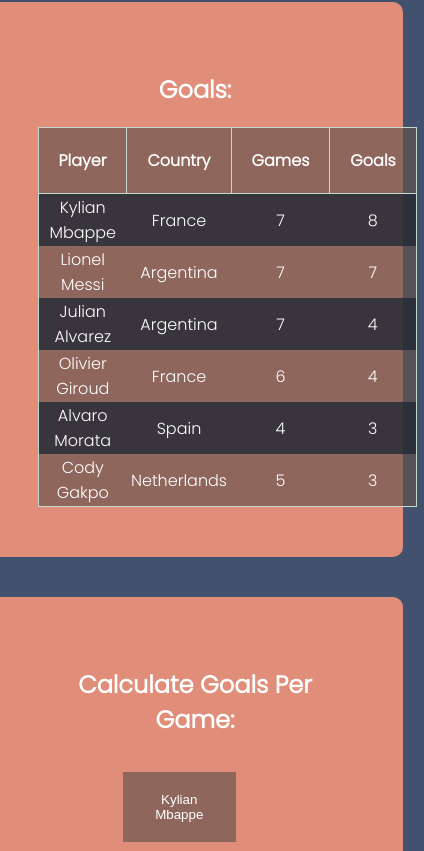
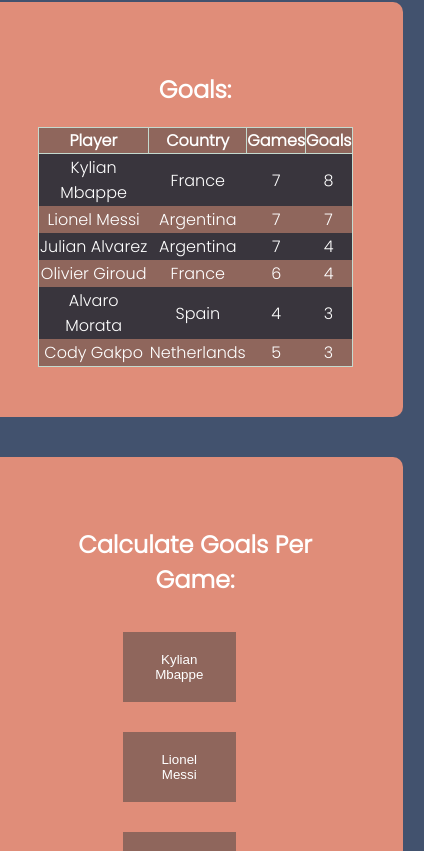
Before and after one commit to eosull/Portfolio-Project-2, a plain HTML site: page index.html in a window 390 px wide. Shown: the part 2193-3044 px from the top of the page, 424 px wide, since content can reach past the window. Drawn offline with Linux system fonts and the light colour scheme.

Commit message:
Add mobile responsivness for tables

```diff
--- a/assets/style.css
+++ b/assets/style.css
@@ -282,6 +282,10 @@ footer{
     .award-back li{
         padding: 10px;
     }
+
+    table{
+        width: 100%;
+    }
 }
 
 @media screen and (max-width:1000px){
@@ -293,6 +297,14 @@ footer{
 
     .stats div {
         width: 90%;
+    }
+
+    table{
+        width: 100%;
+    }
+
+    table, th{
+        padding: 0;
     }
 
     .award-container{
```
